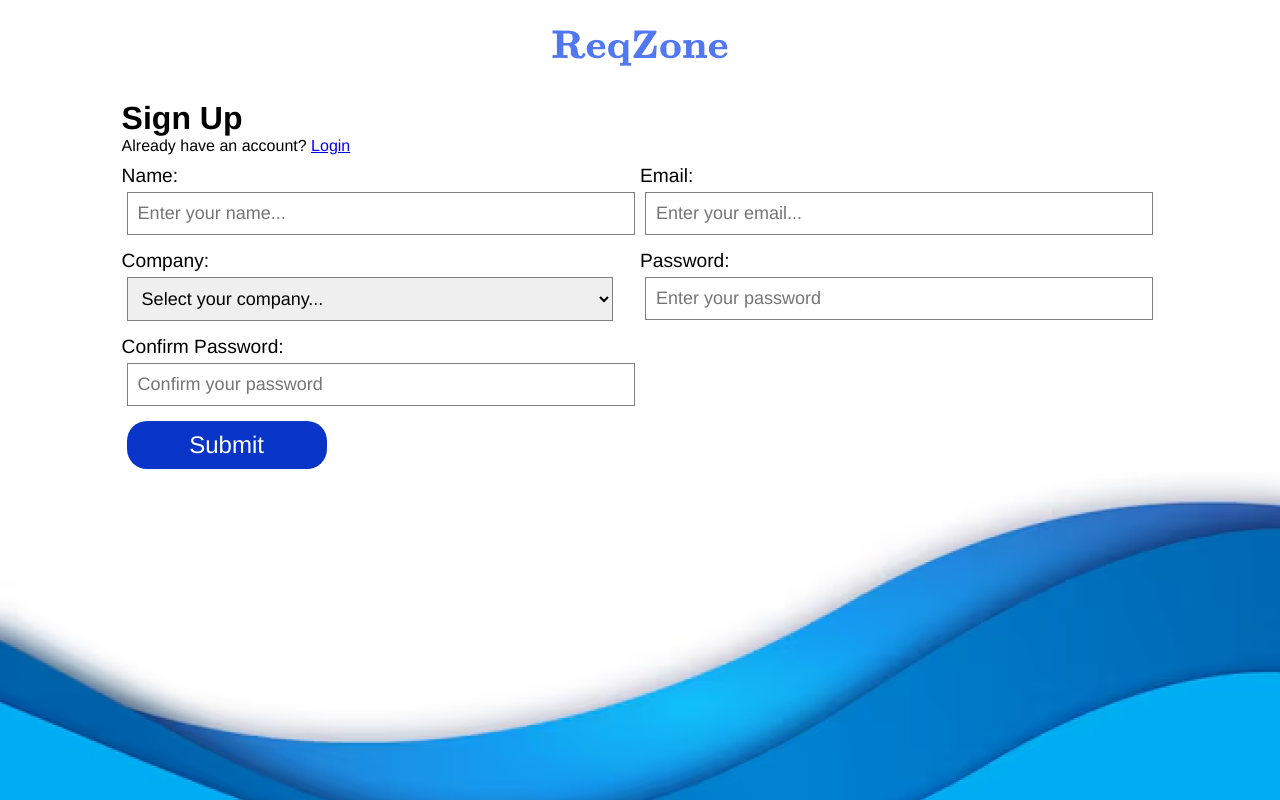
After one commit to al-qunnut/ReqZone, a PHP site: page /Pages/SignUp.php in a window 1280 px wide. The commit adds this page. Run offline with PHP 8.4, Linux system fonts and the light colour scheme.

Commit message:
Backend connection

```diff
--- /dev/null
+++ b/Pages/SignUp.php
@@ -0,0 +1,306 @@
+<?php
+define('DB_SERVER', 'localhost');
+define('DB_USERNAME', 'root');
+define('DB_PASSWORD', '');
+define('DB_NAME', 'reqzone');
+
+// Connect to MySQL
+$link = mysqli_connect(DB_SERVER, DB_USERNAME, DB_PASSWORD, DB_NAME);
+if ($link === false) {
+    die("ERROR: Could not connect. " . mysqli_connect_error());
+}
+
+// Initialize variables and error messages
+$name = $email = $userCategory = $userGroup = $password = $confirm_password = "";
+$name_err = $email_err = $userCategory_err = $userGroup_err = $password_err = $confirm_password_err = "";
+
+if ($_SERVER["REQUEST_METHOD"] == "POST") {
+    // Validate name
+    if (empty(trim($_POST["name"]))) {
+        $name_err = "Please enter your name.";
+    } elseif (!preg_match('/^[a-zA-Z ]+$/', trim($_POST["name"]))) {
+        $name_err = "Name can only contain letters and spaces.";
+    } else {
+        $sql = "SELECT name FROM requser WHERE name = ?";
+        if ($stmt = mysqli_prepare($link, $sql)) {
+            mysqli_stmt_bind_param($stmt, "s", $param_name);
+            $param_name = trim($_POST["name"]);
+            if (mysqli_stmt_execute($stmt)) {
+                mysqli_stmt_store_result($stmt);
+                if (mysqli_stmt_num_rows($stmt) == 1) {
+                    $name_err = "This name is already taken.";
+                } else {
+                    $name = $param_name;
+                }
+            } else {
+                echo "Oops! Something went wrong. Please try again later.";
+            }
+            mysqli_stmt_close($stmt);
+        }
+    }
+
+    // Validate email
+    if (empty(trim($_POST["email"]))) {
+        $email_err = "Please enter a valid email.";
+    } elseif (strpos($_POST["email"], "@") === false) {
+        $email_err = "Email must contain @ symbol.";
+    } else {
+        $email = trim($_POST["email"]);
+    }
+
+    // Validate user category
+    if (empty(trim($_POST["userCategory"]))) {
+        $userCategory_err = "Please select a company.";
+    } else {
+        $userCategory = trim($_POST["userCategory"]);
+    }
+
+    // Validate user group
+    if (empty(trim($_POST["userGroup"]))) {
+        $userGroup_err = "Please select a department.";
+    } else {
+        $userGroup = trim($_POST["userGroup"]);
+    }
+
+    // Validate password
+    if (empty(trim($_POST["password"]))) {
+        $password_err = "Please enter a password.";
+    } else {
+        $password = trim($_POST["password"]);
+    }
+
+    // Validate confirm password
+    if (empty(trim($_POST["confirm_password"]))) {
+        $confirm_password_err = "Please confirm your password.";
+    } else {
+        $confirm_password = trim($_POST["confirm_password"]);
+        if ($password !== $confirm_password) {
+            $confirm_password_err = "Passwords do not match.";
+        }
+    }
+
+    // If no errors, insert into database
+    if (empty($name_err) && empty($email_err) && empty($userCategory_err) && empty($password_err) && empty($confirm_password_err)) {
+        $sql = "INSERT INTO requser (name, email, userCategory, userGroup, password) VALUES (?, ?, ?, ?, ?)";
+        if ($stmt = mysqli_prepare($link, $sql)) {
+            $hashed_password = password_hash($password, PASSWORD_DEFAULT);
+            mysqli_stmt_bind_param($stmt, "sssss", $name, $email, $userCategory, $userGroup, $hashed_password);
+            if (mysqli_stmt_execute($stmt)) {
+                echo "Registration successful!";
+                // header("Location: success_page.php"); // Optional redirect
+            } else {
+                echo "Something went wrong. Please try again.";
+            }
+            mysqli_stmt_close($stmt);
+        }
+    } else {
+        echo "Please fix the following errors:<br>";
+        echo $name_err . "<br>" . $email_err . "<br>" . $userCategory_err . "<br>" . $password_err . "<br>" . $confirm_password_err;
+    }
+
+    mysqli_close($link);
+}
+
+?>
+
+
+<!DOCTYPE html>
+<html lang="en">
+<head>
+    <meta charset="UTF-8">
+    <meta name="viewport" content="width=device-width, initial-scale=1.0">
+    <title>Document</title>
+</head>
+<body>
+    <style>
+        * {
+            margin: 0;
+            font-family: 'Franklin Gothic Medium', 'Arial Narrow', Arial, sans-serif;
+        }
+
+        .logo {
+            margin: 30px;
+        }
+
+        .SignUp {
+            background-image: url(../images/SignUp.png);
+            background-position: center center;
+            background-size: cover;
+            background-repeat: no-repeat;
+            width: 100vw;
+            height: 100vh;
+            justify-items: center;
+        }
+
+        .Grid {
+            display: grid;
+            grid-template-columns: 1fr 1fr;
+            gap: 10;
+        }
+
+        input, select {
+            margin: 5px;
+            width: 38vw;
+            padding: 10px;
+            font-size: large;
+            border: gray solid 1px;
+            display: block;
+        }
+
+        label {
+            font-size: larger;
+            display: block;
+            margin-top: 10px;
+        }
+
+        .btn {
+            color: white;
+            padding: 10px;
+            padding-right: 30px;
+            padding-left: 30px;
+            border-radius: 20px;
+            background-color: #0835C8;
+            font-size: 1.5rem;
+            border: none;
+            margin-top: 10px;
+            width: 200px;
+        }
+
+        .btn:hover {
+            text-transform: uppercase;
+            font-size: 2rem;
+        }
+
+        .btn:active {
+            text-transform: uppercase;
+            font-size: 2rem;
+            opacity: 5%;
+        }
+
+        #userGrp {
+            display: none;
+        }
+
+
+    @media screen and (max-width: 508px ) {
+        .Logo {
+            width: 300px;
+        }
+
+        .Grid {
+            display: block;
+            margin: 10px;
+        }
+
+        input, select {
+            width: 80vw;
+        }
+
+        label {
+           padding: 5px;
+           font-size: 1.2rem;
+           display: block;
+        }
+    }
+
+    </style>
+
+
+      <div class="SignUp">
+        <div class="">
+            <img src="../images/ReqZone2.png" class="logo" alt="logo" />
+        </div>
+        <form action="<?php echo htmlspecialchars($_SERVER["PHP_SELF"]); ?>" method="post">
+        <h1>Sign Up</h1>
+        <p>Already have an account?
+          <span>
+            <a href="../index.php">Login</a>
+          </span>
+         </p>
+        <div class='Grid'>
+      <div>
+        <label htmlFor='name'>Name:</label>
+          <input placeholder='Enter your name...'
+                 class = 'name <?php echo (!empty($name_err)) ? 'is-invalid' : ''; ?>" value="<?php echo $name; ?>'
+                 type='name'
+                 value="<?php echo $name; ?>"
+                 name='name'
+                 id='name'
+                 required/>
+        <span class="invalid-feedback"><?php echo $name_err; ?></span>
+        </div>
+      <div>
+        <label htmlFor='email'>Email:</label>
+          <input placeholder='Enter your email...'
+                 type='email'
+                 name='email'
+                 id='email'
+                 required/>
+        </div>
+      <div>
+        <label htmlFor='userCategory'>Company:</label>
+          <select class="userCategory" name="userCategory"  id="userCategory" onchange="selectUser()" >
+            <option value="">Select your company...</option>
+            <option value="NCC" id="NCC">Nigerian Communication Commission(NCC)</option>
+            <option value="Facility">Diamond Heirs</option>
+          </select>
+        </div>
+      <div id="userGrp">
+        <label htmlFor='userGroup'>Department:</label>
+          <select class="userGroup" name="userGroup" >
+            <option value="">Select your department...</option>
+            <option value="CSL">Corporate Services LGZO</option>
+            <option value="UHCSL">Unit Head-Corporate Serives LGZO </option>
+            <option value="DCSL">Director Corporate Serives LGZO </option>
+            <option value="ZCL">Zonal Controller LGZO </option>
+            <option value="DCSH">Director Corporate Serives HO </option>
+            <option value="EVC">CEO/EVC</option>
+            <option value="PH">Procurement HO</option>
+            <option value="FH">Finance HO</option>
+          </select>
+        </div>
+        <div>
+          <label htmlFor='password'>Password:</label>
+            <input placeholder='Enter your password'
+               class='password <?php echo (!empty($password_err)) ? 'is-invalid' : ''; ?>'
+               type='password'
+               name='password'
+               id='password'
+               minLength={5}
+               maxLength={15}
+               required/>
+        </div>
+        <div>
+          <label htmlFor='confirm_password'>Confirm Password:</label>
+            <input placeholder='Confirm your password'
+               type='password'
+               name="confirm_password"
+               value= '<?php echo $confirm_password; ?>'
+               class ='confirmPassword <?php echo (!empty($confirm_password_err)) ? 'is-invalid' : ''; ?>'
+               id="confirm_password"
+               minLength={5}
+               maxLength={15}
+               required/>
+               <span class="invalid-feedback"><?php echo $confirm_password_err; ?></span>
+        </div>
+        </div>
+        <div class="form-group">
+            <input type="submit" class="btn btn-primary" value="Submit">
+        </div>
+      </div>
+
+
+      <script>
+       function selectUser() {
+         const selectedValue = document.getElementById("userCategory").value;
+         const userGrp = document.getElementById("userGrp");
+
+         if (selectedValue === "NCC") {
+           userGrp.style.display = "block";
+         } else {
+            userGrp.style.display = "none";
+         }
+       }
+      </script>
+</body>
+</html>
```
Also changed, not shown: Pages/Home.html (added, +11 -0 lines), SignUp.html (deleted, +0 -193 lines), index.html (deleted, +0 -93 lines), index.php (+134 -12 lines).
